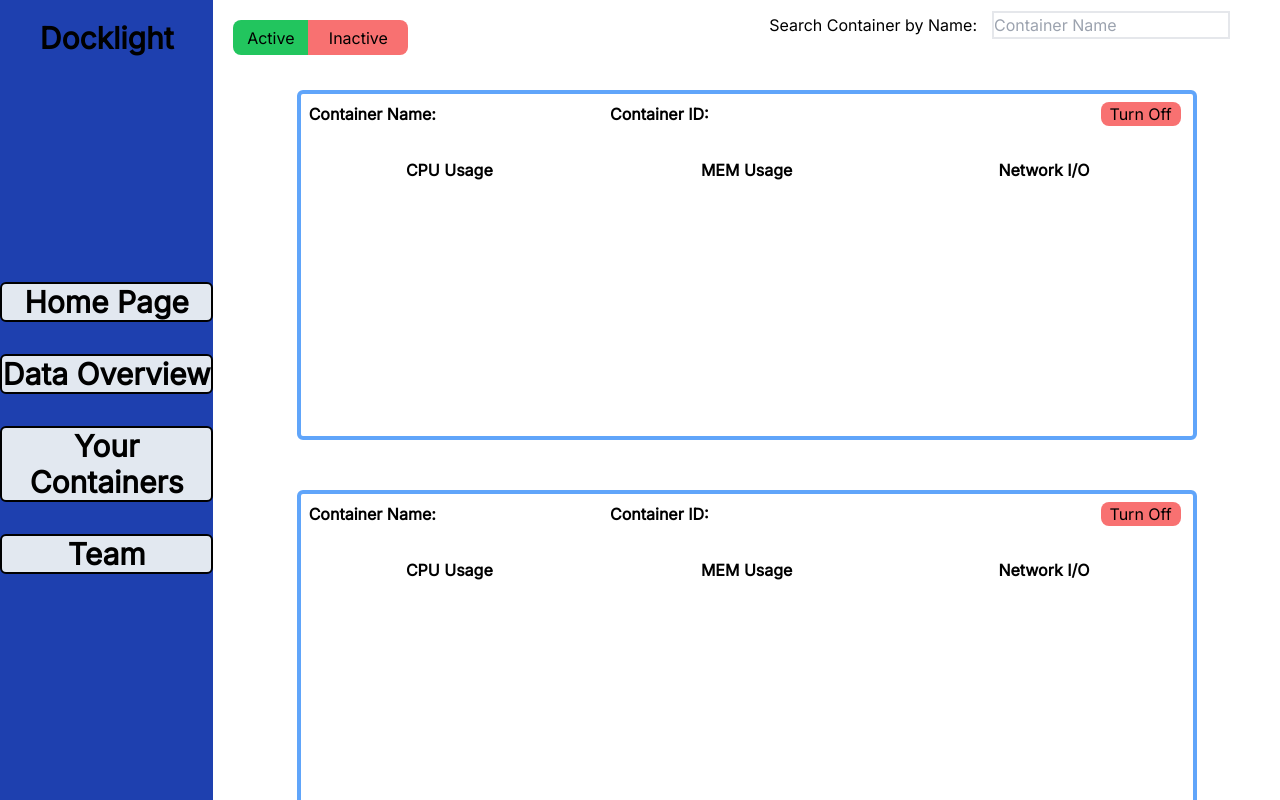
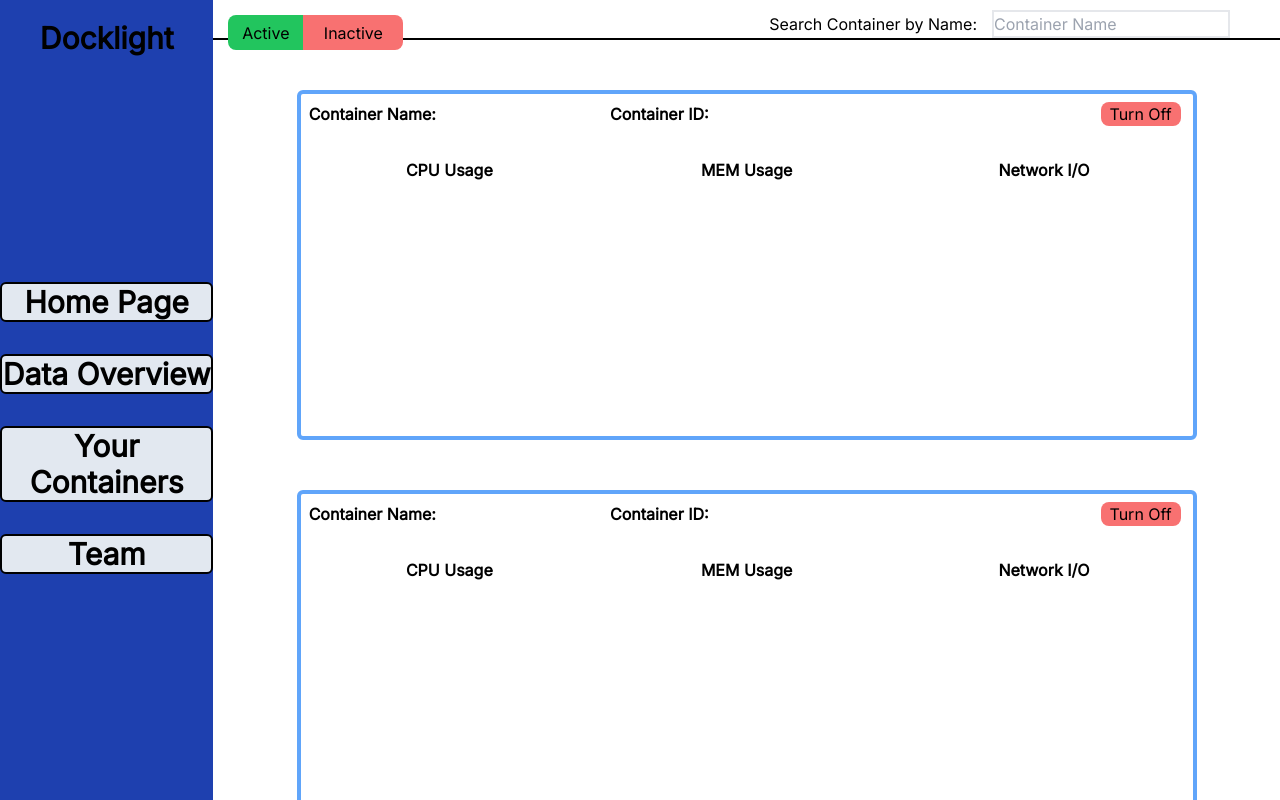
Before and after one commit to oslabs-beta/Docklight, a React app: page / in a window 1280 px wide. Built offline with nearby package versions, Linux system fonts and the light colour scheme.

Commit message:
Monday Merging

```diff
--- a/Client/Components/Active.tsx
+++ b/Client/Components/Active.tsx
@@ -4,7 +4,7 @@ import * as React from 'react'
 
 export default function Active() {
   return (
-    <div className='m-[20px]'>
+    <div className='m-[15px]'>
         <button className='bg-green-500 w-[75px] h-[35px] rounded-l-lg'>Active</button>
         <button className='bg-red-400 w-[100px] h-[35px] rounded-r-lg'>Inactive</button>
     </div>
--- a/Client/Components/Container.tsx
+++ b/Client/Components/Container.tsx
@@ -1,5 +1,7 @@
 import * as React from 'react'
 
+
+//will need to render individual components for CPU, MEM & Network IO
 export default function Container() {
   return (
     <div className='justify-self-center mt-[50px] border-4 border-blue-400 rounded-md min-h-[350px] min-w-[900px]'>
--- a/Client/Containers/Navbar.tsx
+++ b/Client/Containers/Navbar.tsx
@@ -12,10 +12,10 @@ export default function Navbar() {
        Docklight
       </header>
       <div className='flex h-screen flex-col place-content-center space-y-8 text-center'>
-      <Link to="/Homepage"className='bg-slate-200 rounded-md border-black border-2'> <button className=''>Home Page</button></Link>
+        <Link to="/Homepage"className='bg-slate-200 rounded-md border-black border-2'> <button className=''>Home Page</button></Link>
         <Link to="/DataOverview"className='bg-slate-200 rounded-md border-black border-2'> <button className=''>Data Overview</button></Link>
         <Link to="/YourContainers"className='bg-slate-200 rounded-md border-black border-2' ><button className=''>Your Containers</button></Link>
-      <Link to="/Team" className='bg-slate-200 rounded-md border-black border-2'> <button className=''> Team</button></Link>
+        <Link to="/Team" className='bg-slate-200 rounded-md border-black border-2'> <button className=''> Team</button></Link>
       </div>
     </div>
   );
--- a/Client/Containers/YourContainers.tsx
+++ b/Client/Containers/YourContainers.tsx
@@ -13,7 +13,7 @@ const dummyContainer = {
   mem: 0.17,
   netIO: 29,
   netIOB: 1000
-}
+};
 
 //should render the active/inactive filter buttons/component (will leave functionality for when we have components rendering)
 //should render the search for container component
@@ -22,7 +22,7 @@ const dummyContainer = {
 export default function YourContainers() {
   return (
     <>
-      <header className='flex h-[5%]'>
+      <header className='flex h-[5%] border-b-2 border-black'>
         <Active />
         <SearchContainers />
       </header>
@@ -38,6 +38,5 @@ export default function YourContainers() {
         <Container />
       </div>
     </>
-
   )
 }
```
